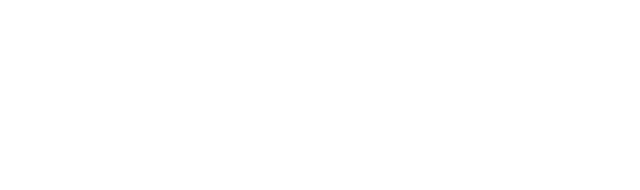
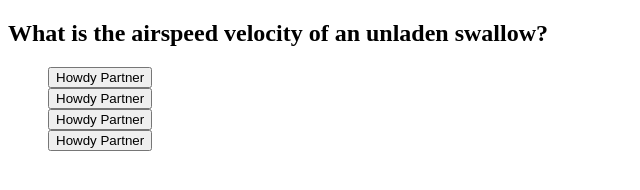
Before and after one commit to asbaxter/code-quiz, a plain HTML site: page index.html in a window 1280 px wide. Shown: the whole page, without its empty margins (0-640 px from the left). Drawn offline with Linux system fonts and the light colour scheme.

Commit message:
used DOM to create a question and a lst with multiple choice answers

```diff
--- a/assets/css/style.css
+++ b/assets/css/style.css
@@ -0,0 +1,3 @@
+li {
+    list-style-type: none;
+}
--- a/assets/js/script.js
+++ b/assets/js/script.js
@@ -0,0 +1,26 @@
+
+const quiz = function(event){
+    // creates java variable that is assossiated with answerText id in HTML
+    const li = document.querySelector("#answerText");
+    const h2 = document.querySelector("#questionText");
+
+    h2.textContent = "What is the airspeed velocity of an unladen swallow?";
+
+    // for loop creates 4 seperate buttons
+    for (let i = 0; i < 4; i++){
+
+        // creates Java element for li and buttons
+        var listEl = document.createElement("li");
+        var listItem = document.createElement("button");
+
+        // text within button
+        listItem.textContent = "Howdy Partner";
+
+        // adds li and button element to webpage
+        li.appendChild(listEl);
+        listEl.appendChild(listItem);
+    }
+
+};
+
+quiz();
--- a/index.html
+++ b/index.html
@@ -6,11 +6,11 @@
     <meta name="viewport" content="width=device-width, initial-scale=1.0">
     <title>Code Quiz</title>
     <link rel="stylesheet" href="./assets/css/style.css">
-    <script src="./assets/js/script.js"></script>
+    <script src="./assets/js/script.js" defer></script>
 </head>
 <body>
-    <div class="quiz">
-        <h1 id="questionText"></h1>
+    <div id="quiz">
+        <h2 id="questionText"></h2>
         <ul id="answerText"></ul>
     </div>
 </body>
```
